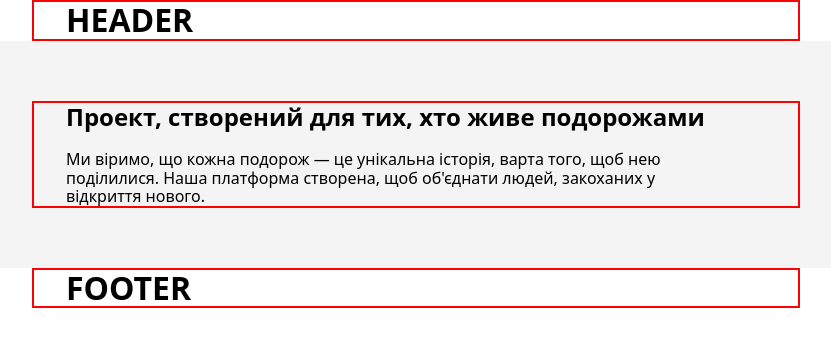
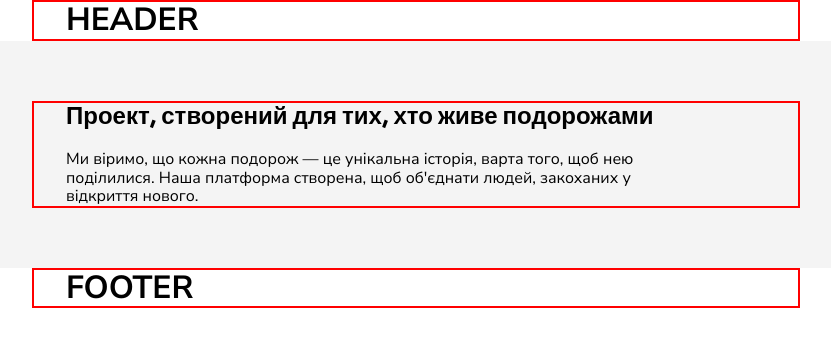
Before and after one commit to Vidiborets0012/podorozhnyky, a Next.js app: page / in a window 1280 px wide. Shown: the top 346 px of the page, without its empty margins (224-1055 px from the left). Built offline with nearby package versions, Linux system fonts and the light colour scheme.

Commit message:
add Nunito Sans and Sora fonts via next/font

```diff
--- a/app/globals.css
+++ b/app/globals.css
@@ -1,4 +1,4 @@
-@import "modern-normalize/modern-normalize.css";
+@import 'modern-normalize/modern-normalize.css';
 
 /* Base reset */
 h1,
@@ -38,6 +38,12 @@ img {
 
 address {
   font-style: normal;
+}
+
+/* глобальні */
+
+body {
+  font-family: var(--font-nunito), sans-serif;
 }
 
 /* *,
--- a/app/layout.tsx
+++ b/app/layout.tsx
@@ -1,17 +1,23 @@
 // import type { Metadata } from "next";
 // import { Geist, Geist_Mono } from "next/font/google";
-import { Container } from "@/components/ui/Container/Container";
-import "./globals.css";
+import { Nunito_Sans, Sora } from 'next/font/google';
+import { Container } from '@/components/ui/Container/Container';
+import './globals.css';
 
-// const geistSans = Geist({
-//   variable: "--font-geist-sans",
-//   subsets: ["latin"],
-// });
+const nunito = Nunito_Sans({
+  subsets: ['latin', 'cyrillic'],
+  weight: ['400', '500', '600', '700'],
+  variable: '--font-nunito',
+  display: 'swap',
+});
 
-// const geistMono = Geist_Mono({
-//   variable: "--font-geist-mono",
-//   subsets: ["latin"],
-// });
+const sora = Sora({
+  subsets: ['latin'],
+  weight: ['400', '700'],
+  variable: '--font-sora',
+  display: 'swap',
+});
+// Шрифт Sora НЕ підтримує кирилицю в Google Fonts
 
 // export const metadata: Metadata = {
 //   title: "Create Next App",
@@ -29,7 +35,7 @@ export default function RootLayout({
     //     {children}
     //   </body>
     // </html>
-    <html lang="en">
+    <html lang="uk" className={`${nunito.variable} ${sora.variable}`}>
       <body>
         <header>
           <Container>
--- a/app/page.module.css
+++ b/app/page.module.css
@@ -1,4 +1,7 @@
-.page {
+.title {
+  font-family: var(--font-sora), sans-serif;
+}
+/* .page {
   --background: #fafafa;
   --foreground: #fff;
 
@@ -94,7 +97,7 @@ a.secondary {
 }
 
 /* Enable hover only on non-touch devices */
-@media (hover: hover) and (pointer: fine) {
+/* @media (hover: hover) and (pointer: fine) {
   a.primary:hover {
     background: var(--button-primary-hover);
     border-color: transparent;
@@ -138,4 +141,4 @@ a.secondary {
     --button-secondary-hover: #1a1a1a;
     --button-secondary-border: #1a1a1a;
   }
-}
+}  */
--- a/app/page.tsx
+++ b/app/page.tsx
@@ -1,6 +1,7 @@
 // # /
 
-import { Container } from "@/components/ui/Container/Container";
+import css from './page.module.css';
+import { Container } from '@/components/ui/Container/Container';
 
 export default function Home() {
   // return <div>Home</div>;
@@ -17,11 +18,13 @@ export default function Home() {
   // );
   //*** */
   return (
-    <section style={{ background: "#f4f4f4", padding: "60px 0" }}>
+    <section style={{ background: '#f4f4f4', padding: '60px 0' }}>
       <Container>
-        <h1>Проект, створений для тих, хто живе подорожами</h1>
+        <h1 className={css.title}>
+          Проект, створений для тих, хто живе подорожами
+        </h1>
 
-        <p style={{ marginTop: "20px", maxWidth: "600px" }}>
+        <p style={{ marginTop: '20px', maxWidth: '600px' }}>
           Ми віримо, що кожна подорож — це унікальна історія, варта того, щоб
           нею поділилися. Наша платформа створена, щоб об&apos;єднати людей,
           закоханих у відкриття нового.
```
